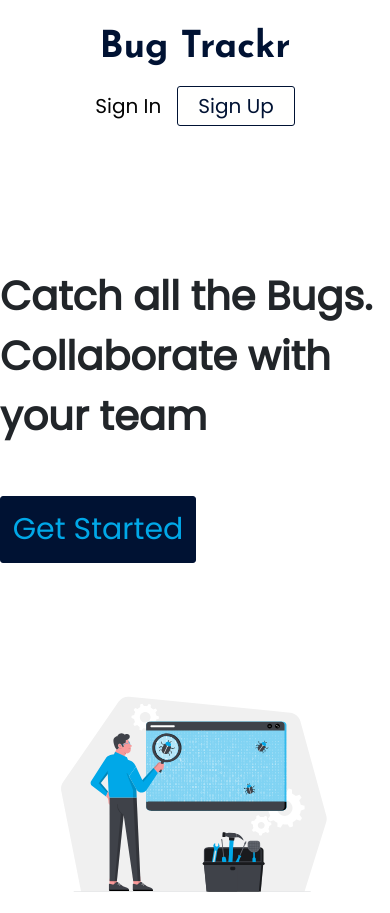
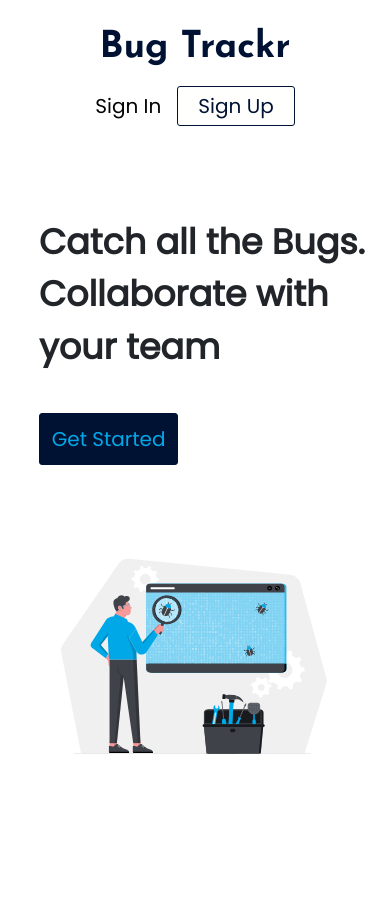
Before and after one commit to rushilp2311/bug-trackr, a React (Create React App) app: page / in a window 390 px wide. After the commit the page ends 844 px from the top, so only its background shows below. Built offline with nearby package versions, Linux system fonts and the light colour scheme.

Commit message:
Added Mobile Support

```diff
--- a/src/components/AddTeam.jsx
+++ b/src/components/AddTeam.jsx
@@ -39,7 +39,7 @@ class AddTeam extends Component {
     const { showModal, teamid } = this.state;
     return (
       <div className="addteam__container">
-        <h1>You are not in a Team </h1>
+        <p className="title">You are not in a Team </p>
         <div className="addteam__body">
           <h4>Join a team to contribute </h4>
           <button onClick={this.toggleModal}>Join a Team</button>
--- a/src/styles/_addteam.scss
+++ b/src/styles/_addteam.scss
@@ -1,10 +1,11 @@
-@import "_variables";
+@import '_variables';
 .addteam__container {
   display: flex;
   flex-direction: column;
   justify-items: center;
-
-  h1 {
+  margin-top: 30px;
+  .title {
+    font-size: 40px;
     color: darken($color: $danger, $amount: 3);
   }
   .addteam__body {
@@ -20,5 +21,17 @@
       border-radius: 2px;
     }
   }
+}
 
+@media only screen and (max-width: 768px) {
+  .addteam__container {
+    padding: 0px 30px;
+    .title {
+      font-size: 30px;
+    }
+    .addteam__body {
+      margin-top: 30px;
+      text-align: center;
+    }
+  }
 }
--- a/src/styles/_bugdetails.scss
+++ b/src/styles/_bugdetails.scss
@@ -240,6 +240,7 @@
           margin-right: 10px;
           padding: 5px 10px;
           height: 40px;
+          font-size: 14px;
         }
       }
       .bug__details__comments {
--- a/src/styles/_home.scss
+++ b/src/styles/_home.scss
@@ -59,30 +59,30 @@ body {
   }
 }
 
-@media (max-width: 500px) {
+@media only screen and (max-width: 768px) {
   .app {
     padding: 2vw 10vw;
-    font-family: $primary-font, sans-serif;
-
     .container {
-      display: flex;
-      flex-direction: column;
       .main__header {
         display: flex;
         flex-direction: column;
 
         .heading {
-          margin-top: 100px;
-          font-weight: 900;
+          margin-top: 50px;
+          margin-left: 5vw;
+          padding: 0px 5vw;
           text-align: left;
-
           p {
-            font-size: 40px;
+            font-size: 35px;
             margin: 0;
+          }
+          button {
+            margin-top: 40px;
+            font-size: 20px;
           }
         }
         img {
-          margin-top: 100px;
+          margin-top: 60px;
           max-height: 250px;
         }
       }
--- a/src/styles/_profile.scss
+++ b/src/styles/_profile.scss
@@ -32,12 +32,6 @@
     span {
       font-weight: 600;
     }
-    // .profile__id {
-    // }
-    // .profile__email {
-    // }
-    // .profile__team {
-    // }
     .profile__btn {
       margin-top: 60px;
       text-decoration: none;
@@ -57,3 +51,16 @@
     }
   }
 }
+
+@media only screen and (max-width: 768px) {
+  .profile__container {
+    width: 90%;
+    padding: 30px 22px;
+    .profile__body {
+      font-size: 20px;
+      .profile__btn {
+        margin-top: 50px;
+      }
+    }
+  }
+}
--- a/src/styles/_teamdetails.scss
+++ b/src/styles/_teamdetails.scss
@@ -1,4 +1,4 @@
-@import "_variables";
+@import '_variables';
 
 .team__details__container {
   .team__details__header {
@@ -56,3 +56,17 @@
     }
   }
 }
+
+@media only screen and (max-width: 768px) {
+  .team__details__container {
+    .team__details__header {
+      p {
+        font-size: 30px;
+        text-align: left;
+      }
+    }
+    .team__details__body {
+      margin-top: 50px;
+    }
+  }
+}
```
